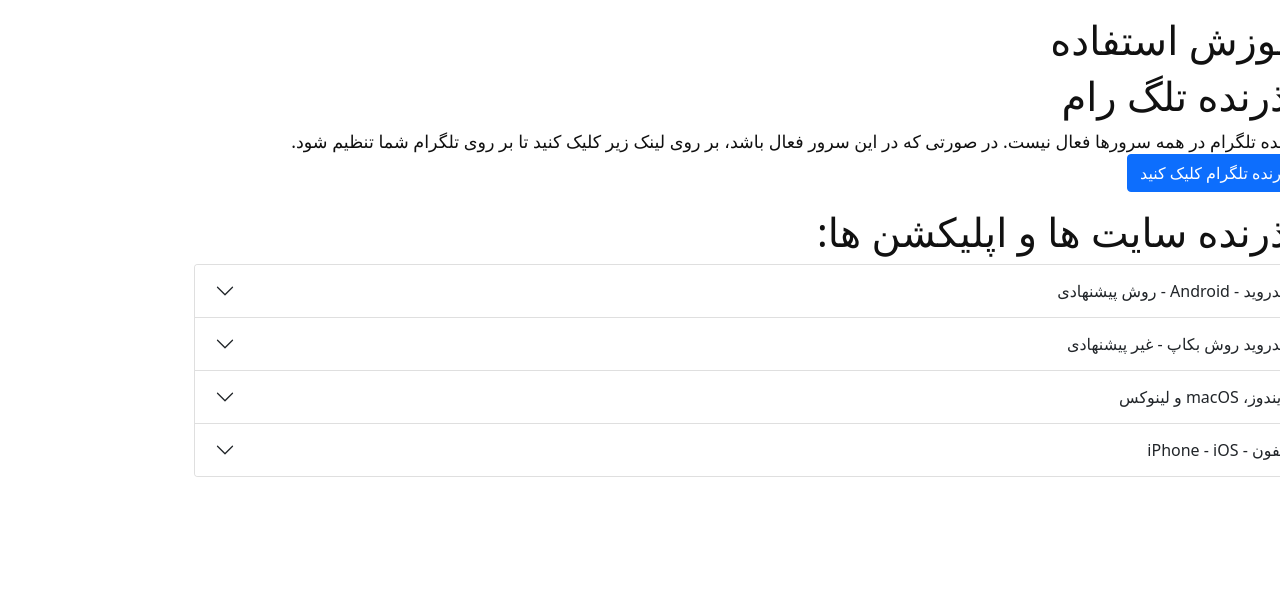
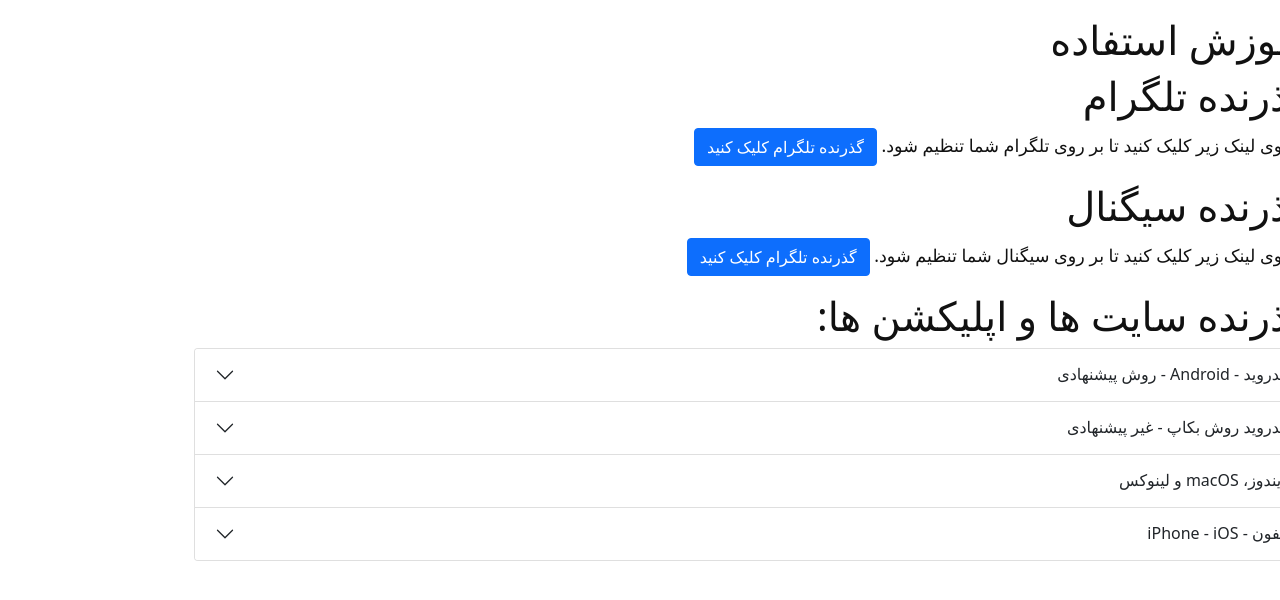
Before and after one commit to hiddify/hiddify.github.io, a Jekyll site: the page built from pages/private_help.md, in a window 1280 px wide. Shown: the top 600 px of the page. Built offline with Jekyll 4.4.1, drawn with Linux system fonts in a browser that asks for light colours.

Commit message:
Update private_help.md

```diff
--- a/pages/private_help.md
+++ b/pages/private_help.md
@@ -3,9 +3,13 @@ title: آموزش استفاده
 layout: no_header
 ---
 
-# گذرنده تلگ رام
-گذرنده تلگرام در همه سرورها فعال نیست. در صورتی که در این سرور فعال باشد، بر روی لینک زیر کلیک کنید تا بر روی تلگرام شما تنظیم شود.
+# گذرنده تلگرام
+بر روی لینک زیر کلیک کنید تا بر روی تلگرام شما تنظیم شود.
 <a href="tg://proxy?server=serverip&port=443&secret=eeusersecret6d61696c2e676f6f676c652e636f6d" class='btn btn-primary'>گذرنده تلگرام کلیک کنید</a>
+
+# گذرنده سیگنال
+بر روی لینک زیر کلیک کنید تا بر روی سیگنال شما تنظیم شود.
+<a href="https://signal.tube/#proxyproviderip/eeusersecret6d61696c2e676f6f676c652e636f6d/" class='btn btn-primary'>گذرنده تلگرام کلیک کنید</a>
 
 
 # گذرنده سایت ها و اپلیکشن ها:
```
